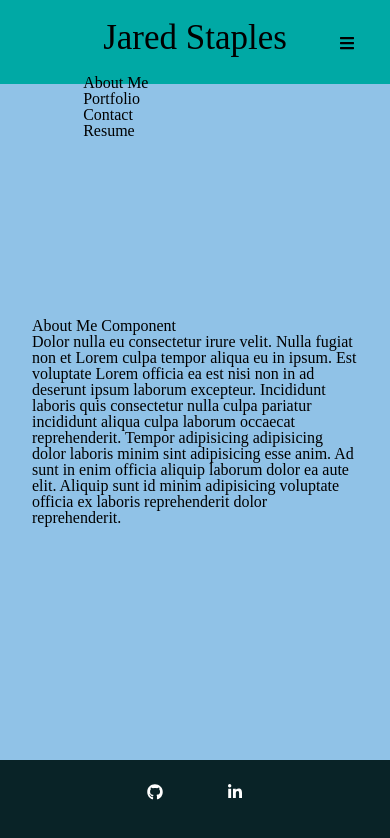
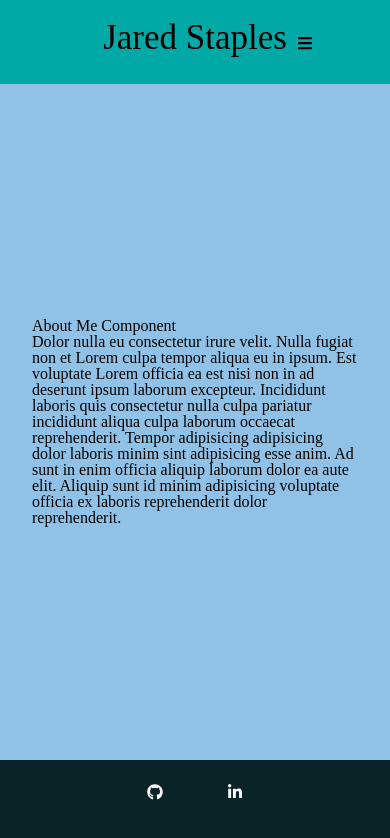
Before and after one commit to jstaples50/Jared-Staples-Portfolio, a React (Create React App) app: page / in a window 390 px wide. Shown: the top 838 px of the page. Built offline with nearby package versions, Linux system fonts and the light colour scheme.

Commit message:
Created useState functionality for dropdown hamburger menu

```diff
--- a/src/components/Hamburger.js
+++ b/src/components/Hamburger.js
@@ -1,7 +1,28 @@
+import { FaBars } from "react-icons/fa";
+import { useState, useEffect } from "react";
+
+const hamburgerStyle = {
+  position: "absolute",
+  top: 35,
+  right: 35,
+  display: "flex",
+  flexDirection: "column",
+  alignItems: "center",
+};
+
 export default function Hamburger({ items, handleSectionRendered }) {
+  const [dropdownVisibility, setDropdownVisibility] = useState("hidden");
+
+  const handleDropdown = () => {
+    dropdownVisibility === "hidden"
+      ? setDropdownVisibility("visible")
+      : setDropdownVisibility("hidden");
+  };
+
   return (
-    <nav className="hamburger">
-      <ul>
+    <nav className="hamburger" style={hamburgerStyle}>
+      <FaBars className="FaBars" onClick={handleDropdown} />
+      <ul className="dropdown" style={{ visibility: dropdownVisibility }}>
         {items.map((item) => {
           return (
             <li
--- a/src/components/Header.js
+++ b/src/components/Header.js
@@ -1,17 +1,9 @@
-import { FaBars } from "react-icons/fa";
 import Hamburger from "./Hamburger";
-
-const hamburgerStyle = {
-  position: "absolute",
-  top: 35,
-  right: 35,
-};
 
 export default function Header({ items, handleSectionRendered }) {
   return (
     <div>
       <h1 className="header">Jared Staples</h1>
-      <FaBars className="FaBars" style={hamburgerStyle} />
       <div className="hamburger-div">
         <Hamburger
           items={items}
--- a/src/styles/Navigation.css
+++ b/src/styles/Navigation.css
@@ -18,8 +18,29 @@
   color: white;
 }
 
+.FaBars {
+  margin-bottom: 1em;
+}
+
 .FaBars:hover {
   color: white;
+  cursor: pointer;
+}
+
+.dropdown {
+  padding: 1em;
+  border: 1px solid white;
+  border-radius: 10%;
+  overflow: auto;
+  background-color: #00a9a5;
+}
+
+.dropdown li {
+  margin-bottom: 0.5em;
+}
+
+.dropdown li:hover {
+  color: #092327;
   cursor: pointer;
 }
 
```
